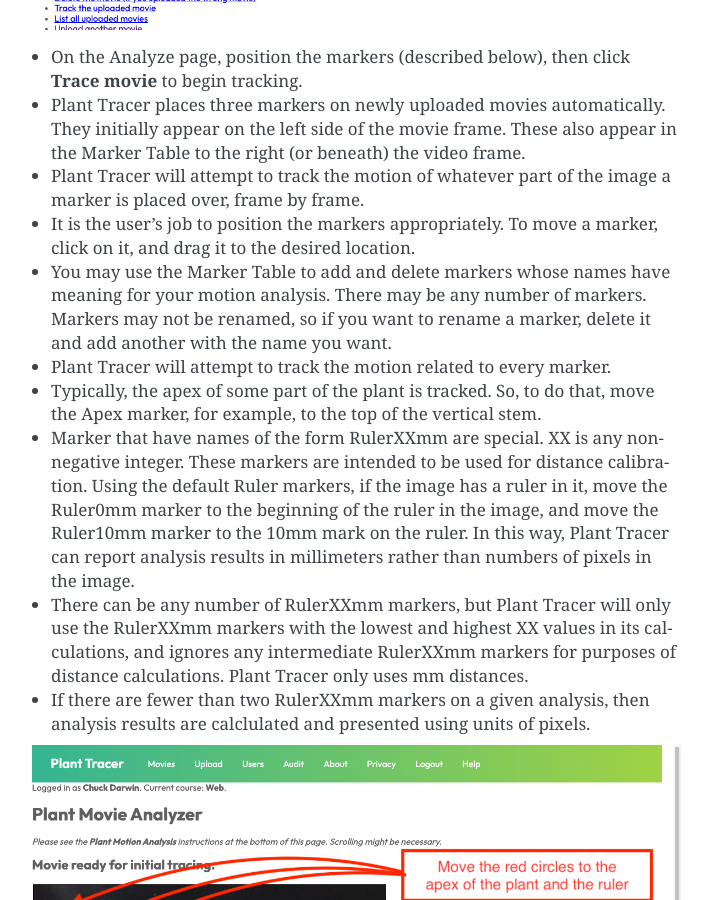
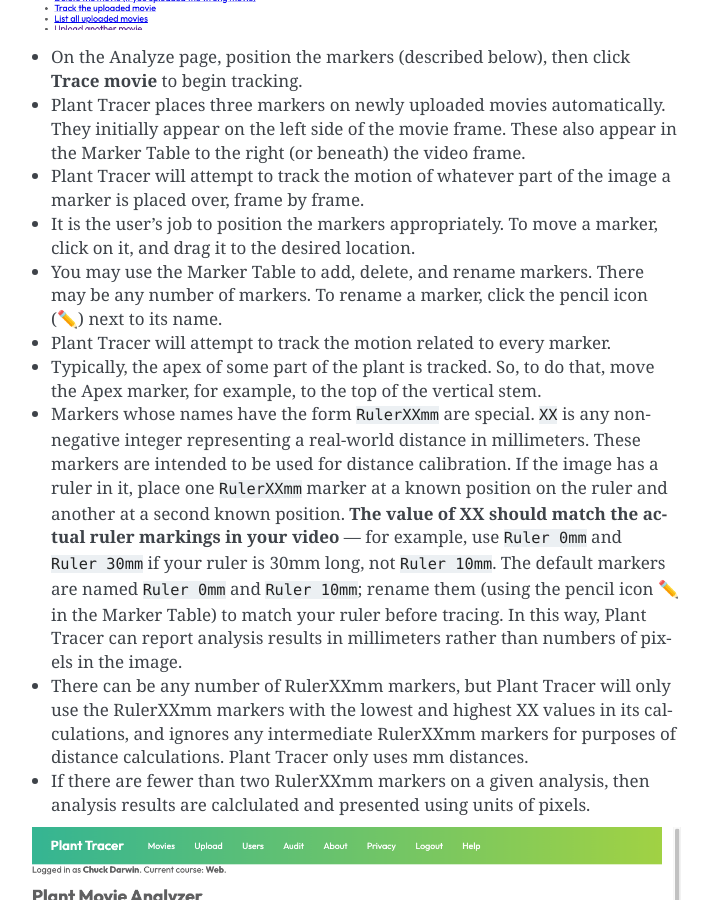
Before and after one commit to Plant-Tracer/webapp, a Sphinx documentation site: the page built from docs/UserTutorial.rst, in a window 1280 px wide and 900 px high, scrolled down 4254 px. Shown: the whole window, without its empty margins (399-1111 px from the left). Built offline with Sphinx 7.4.7, drawn with Linux system fonts in a browser that asks for light colours; the version number is read from the project's files by our own code.

Commit message:
fixes #923: clarify that RulerXXmm marker value should match the actual ruler in the video
Add a note to the Analyze page instructions and UserTutorial that XX in
Ruler XXmm can be any value matching the user's ruler (e.g. Ruler 30mm for
a 30mm ruler), and that markers can be renamed via the pencil icon.
Also correct the stale claim in the tutorial that markers cannot be renamed.

Co-Authored-By: Claude Sonnet 4.6 <noreply@anthropic.com>

```diff
--- a/docs/UserTutorial.rst
+++ b/docs/UserTutorial.rst
@@ -55,10 +55,10 @@ Tracking the Uploaded Movie
 - Plant Tracer places three markers on newly uploaded movies automatically. They initially appear on the left side of the movie frame. These also appear in the Marker Table to the right (or beneath) the video frame.
 - Plant Tracer will attempt to track the motion of whatever part of the image a marker is placed over, frame by frame.
 - It is the user's job to position the markers appropriately. To move a marker, click on it, and drag it to the desired location.
-- You may use the Marker Table to add and delete markers whose names have meaning for your motion analysis. There may be any number of markers. Markers may not be renamed, so if you want to rename a marker, delete it and add another with the name you want.
+- You may use the Marker Table to add, delete, and rename markers. There may be any number of markers. To rename a marker, click the pencil icon (✏️) next to its name.
 - Plant Tracer will attempt to track the motion related to every marker.
 - Typically, the apex of some part of the plant is tracked. So, to do that, move the Apex marker, for example, to the top of the vertical stem.
-- Marker that have names of the form RulerXXmm are special. XX is any non-negative integer. These markers are intended to be used for distance calibration. Using the default Ruler markers, if the image has a ruler in it, move the Ruler0mm marker to the beginning of the ruler in the image, and move the Ruler10mm marker to the 10mm mark on the ruler. In this way, Plant Tracer can report analysis results in millimeters rather than numbers of pixels in the image.
+- Markers whose names have the form ``RulerXXmm`` are special. ``XX`` is any non-negative integer representing a real-world distance in millimeters. These markers are intended to be used for distance calibration. If the image has a ruler in it, place one ``RulerXXmm`` marker at a known position on the ruler and another at a second known position. **The value of XX should match the actual ruler markings in your video** — for example, use ``Ruler 0mm`` and ``Ruler 30mm`` if your ruler is 30mm long, not ``Ruler 10mm``. The default markers are named ``Ruler 0mm`` and ``Ruler 10mm``; rename them (using the pencil icon ✏️ in the Marker Table) to match your ruler before tracing. In this way, Plant Tracer can report analysis results in millimeters rather than numbers of pixels in the image.
 - There can be any number of RulerXXmm markers, but Plant Tracer will only use the RulerXXmm markers with the lowest and highest XX values in its calculations, and ignores any intermediate RulerXXmm markers for purposes of distance calculations. Plant Tracer only uses mm distances.
 - If there are fewer than two RulerXXmm markers on a given analysis, then analysis results are calclulated and presented using units of pixels.
 
--- a/src/app/templates/analyze.html
+++ b/src/app/templates/analyze.html
@@ -42,7 +42,10 @@
   <p>To analyze the motion of the plant in the video:</p>
   <ul>
     <li>Place the Apex marker on the plant's apex</li>
-    <li>Move the Ruler markers to the corresponding parts of the ruler in the video (if there is a ruler in the video)</li>
+    <li>Move the Ruler markers to the corresponding parts of the ruler in the video (if there is a ruler in the video).
+        The default markers are named <i>Ruler 0mm</i> and <i>Ruler 10mm</i>, but you can rename them to any value
+        that matches your ruler — for example, <i>Ruler 0mm</i> and <i>Ruler 30mm</i> if your ruler is 30mm long.
+        Click the pencil (✏️) icon next to the marker name to rename it.</li>
     <li>Press the <i>Trace movie</i> or <i>Retrace to end of movie</i> button to initiate tracing</li>
   </ul>
 
```
